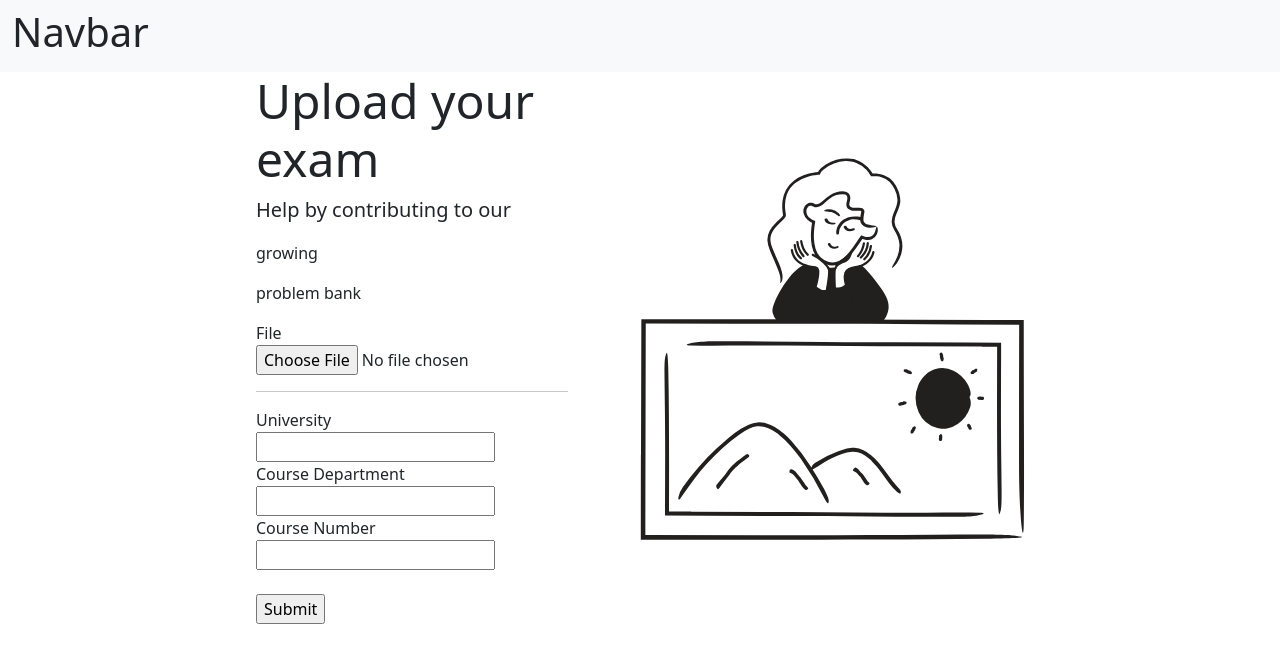
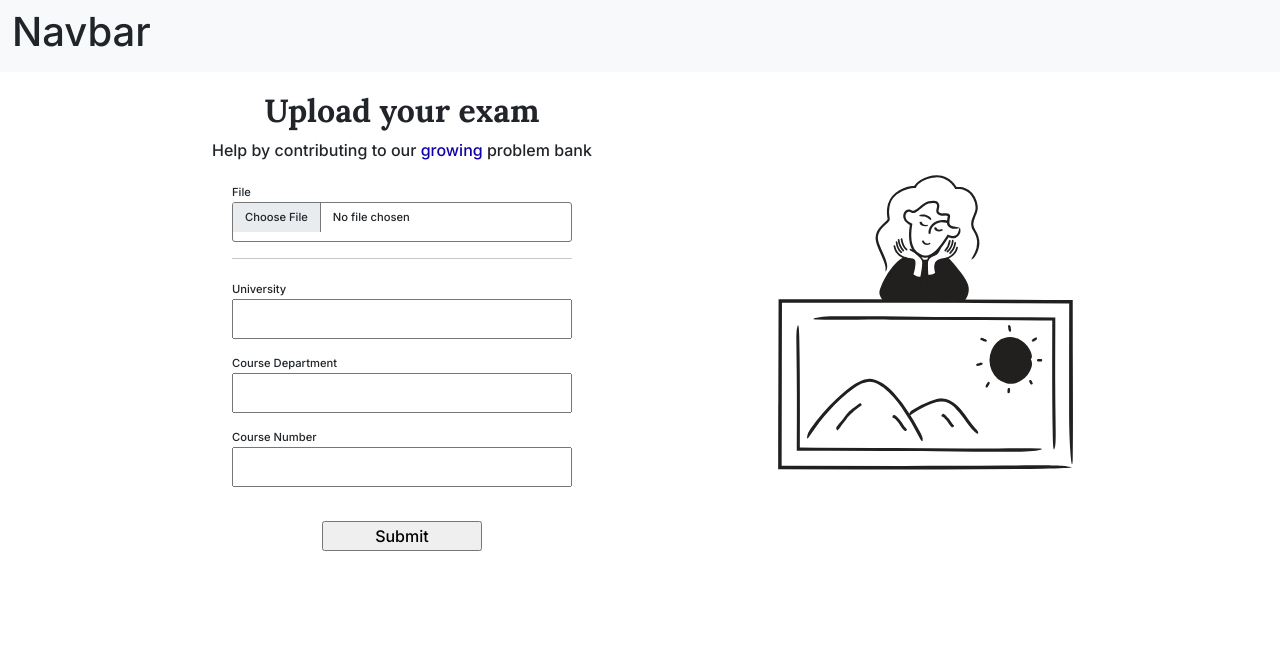
Before and after one commit to examix/examix, a Flask app: page /create in a window 1280 px wide. Shown: the top 663 px of the page. Run offline with Flask 3, Linux system fonts and the light colour scheme.

Commit message:
Styling added and upload.html finished.

```diff
--- a/flaskr/static/styles/style.css
+++ b/flaskr/static/styles/style.css
@@ -22,8 +22,7 @@ nav ul li a, nav ul li span, header .action { display: block; padding: 0.5rem; }
 .content label { font-weight: bold; margin-bottom: 0.5em; }
 .content input, .content textarea { margin-bottom: 1em; }
 .content textarea { min-height: 12em; resize: vertical; }
-input.danger { color: #cc2f2e; }
-input[type=submit] { align-self: start; min-width: 10em; } */
+input.danger { color: #cc2f2e; } */
 
 @import url('https://fonts.googleapis.com/css2?family=Inter:wght@500&family=Lora:wght@700&display=swap');
 /*
@@ -36,25 +35,104 @@ White: #FFFFFF;
 Saturated purple: #0E00AB;
 Black: #000000;
 */
-h1 {
-    font-size: 48px;
+
+/******************************************Bootstrap*/
+input[type=submit] { align-self: start; min-width: 10em; }
+
+/******************************************General HTML elements*/
+* {
+    box-sizing: border-box;
 }
 
 body {
+    font-family: 'Inter', sans-serif;
     background: white;
+    margin: 0;
 }
 
+/******************************************Text*/
+/*Large text*/
+h1 {
+    font-family: 'Lora', serif;
+    font-size: 2rem;
+    font-weight: bold;
+    text-align: center;
+}
+
+/*Medium text*/
+.text {
+    font-family: 'Inter', sans-serif;
+    font-size: 1rem;
+    text-align: center;
+}
+
+/*Note: Small text is 0.7rem*/
+
+.accentText {
+    color: #0E00AB;
+}
+
+/******************************************Page content (excluding nav bar)*/
 .wrap {
-    display: grid;
+    display: flex;
     align-items: center;
-    grid-template-columns: 1fr 1fr;
-    column-gap: 5px;
 
-    padding-left: 20%;
-    padding-right: 20%;
+    padding: 20px;
+    margin-left: 15%;
 
 }
 
-.text {
-    font-size: 20px;
+/******************************************Form*/
+.form {
+    flex: 1;
+    padding: 0 20px;
 }
+
+form {
+    width: 100%;
+}
+
+label {
+    font-size: 0.7rem;
+}
+
+input[type=text] {
+    width: 100%;
+    padding: 10px;
+    margin-bottom: 10px;
+    box-sizing: border-box;
+    height: 5vh;
+}
+
+input[type=file] {
+    height: 5vh;
+    font-size: 0.7rem;
+    width: 100%;
+    border-radius: 3px;
+    border-color: #777777;
+}
+
+.centered-submit-button {
+    display: block;
+    margin: 0 auto;
+}
+
+#fileButton {
+    border: 1px solid #000;
+    width: 100%;
+    border-radius: 3px;
+    display: inline-block;
+    padding: 6px 12px;
+    cursor: pointer;
+}
+
+/*********************************Images*/
+.image {
+    flex: 1;
+    text-align: center;
+}
+
+img {
+    width: 60%;
+    height: auto;
+}
--- a/flaskr/templates/main/create.html
+++ b/flaskr/templates/main/create.html
@@ -6,14 +6,14 @@
 {% block create %}
 <div class="wrap">
     <div class="content">
-        <div>
+        <div class="center">
           <h1>Upload your exam</h1>
-          <p class="text">Help by contributing to our <p class="accentText">growing</p> problem bank</p>
+          <p class="text">Help by contributing to our <span class="accentText">growing</span> problem bank</p>
         </div>
         <div class="form">
             <form action="">
-                <label for="file">File</label><br>
-                <input type="file" id="file" name="file" value=""><br>
+                <label for="file" id="fileLabel">File</label><br>
+                <input type="file" class="form-control" id="customFile" />
                 <hr>
                 <label for="university">University</label><br>
                 <input type="text" id="university" name="university" value=""><br>
@@ -21,7 +21,7 @@
                 <input type="text" id="courseDept" name="courseDept" value=""><br>
                 <label for="university">Course Number</label><br>
                 <input type="text" id="courseNum" name="courseNum" value=""><br><br>
-                <input type="submit" value="Submit">
+                <input type="submit" value="Submit" class="centered-submit-button">
               </form>
         </div>
     </div>
```
